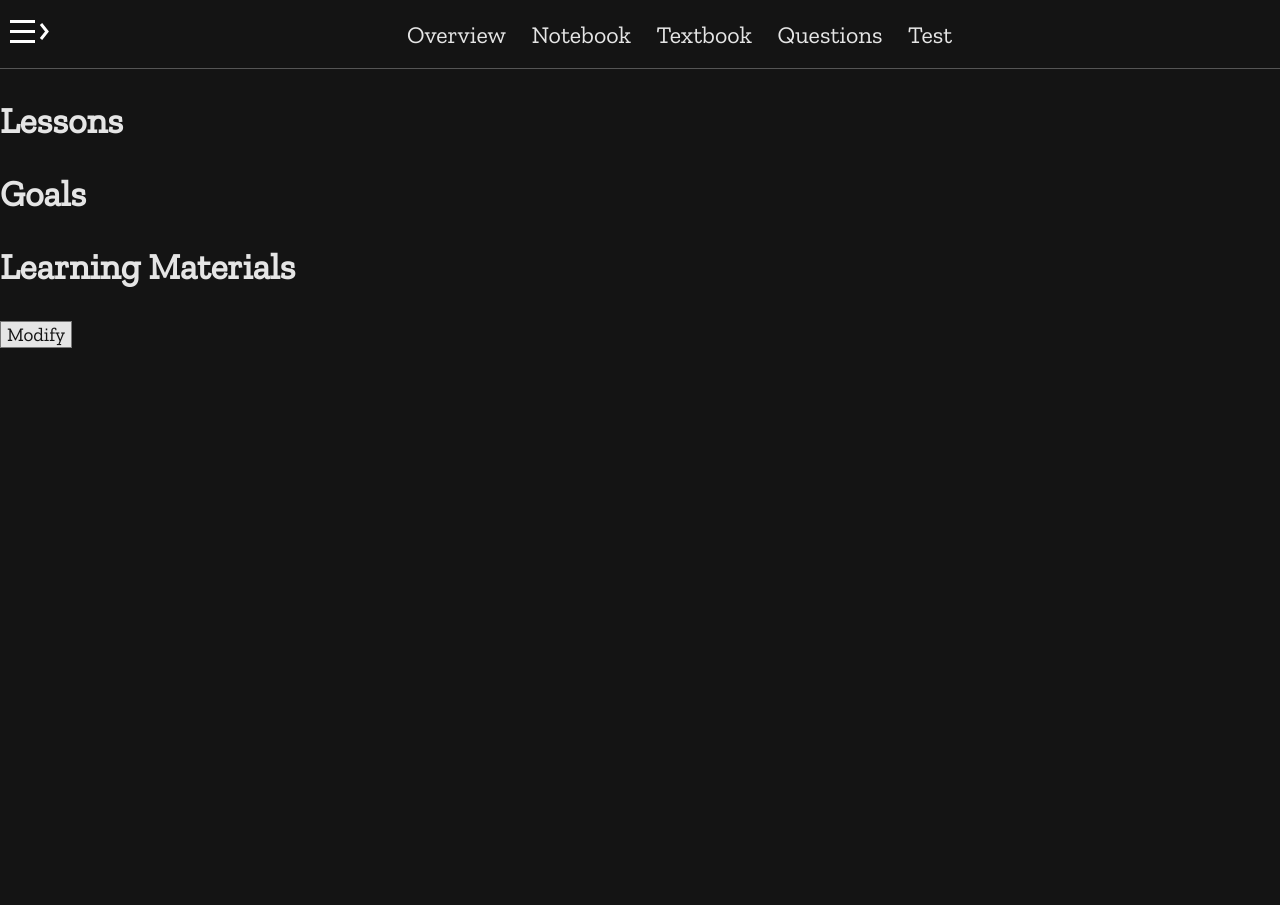
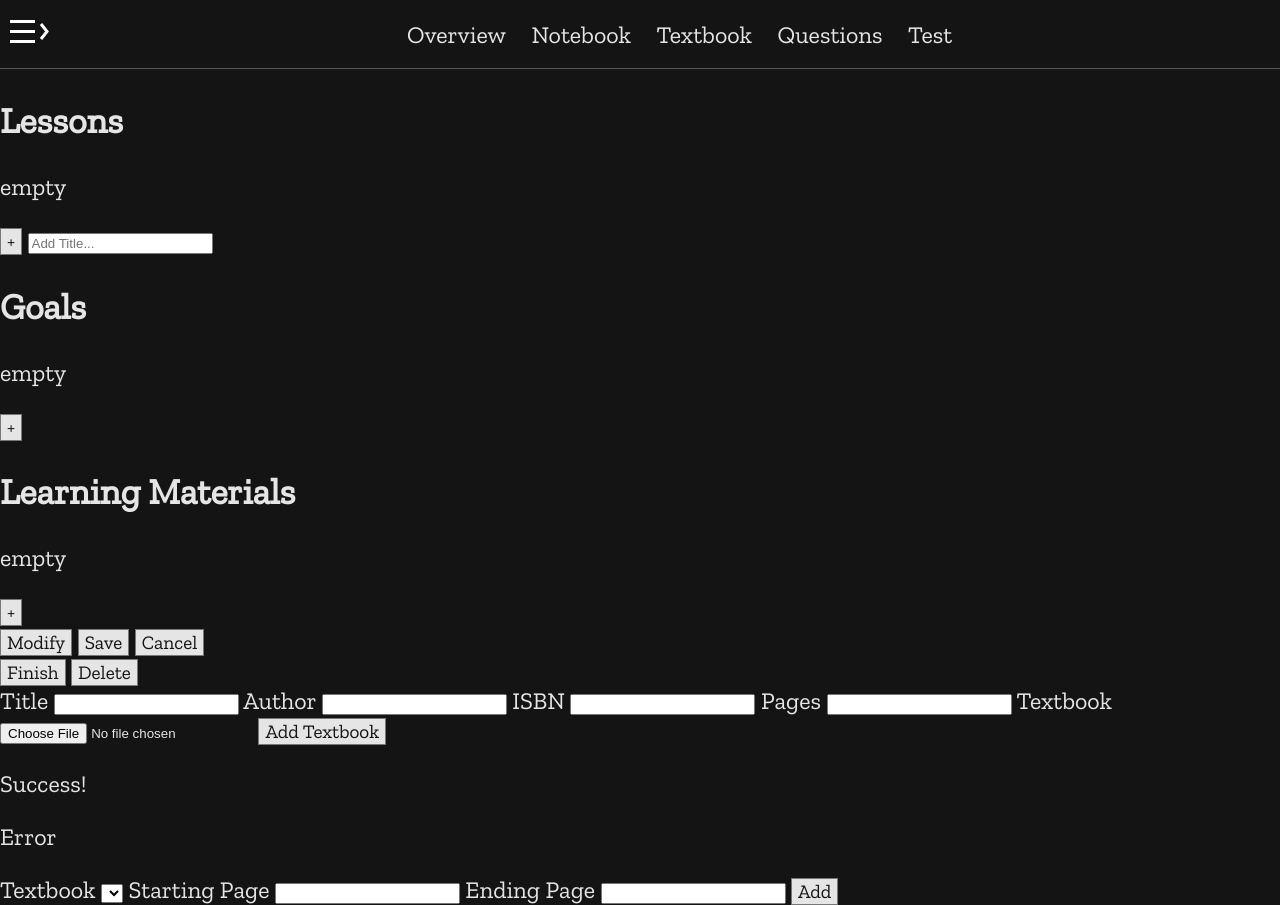
Before and after one commit to buyayub/monalect-old, a Flask app: page /monalect/1 in a window 1280 px wide. Before the commit the page ends 348 px from the top, so only its background shows below. Run offline with Flask 2, Linux system fonts and the light colour scheme; lists and menus that the app fills with data are empty.

Commit message:
finished lesson material

```diff
--- a/frontend/static/course.js
+++ b/frontend/static/course.js
@@ -34,6 +34,13 @@
 add_material.style.display = "none"
 
 document.querySelector("#material_form").style.display = "none"
+document.querySelector("#material_section").style.display= "none"
+
+edit_elements = document.querySelectorAll(".edit")
+for (element of edit_elements)
+{
+	element.style.display = "none"
+}
 
 function getCourseId() {
 	URL = window.location.pathname
@@ -57,6 +64,13 @@
 	{
 		displayLesson(lesson)
 	}
+
+	for (textbook of data['textbooks'])
+	{
+		root = document.querySelector("#material_cards")
+		displayBook(textbook, root)
+		listTextbook(textbook)
+	}
 }
 
 fetch(`${API_URL}/api/website/course/${COURSE_ID}`,  {
@@ -70,6 +84,7 @@
 })
 .then((data) =>
 {
+	console.log(data)
 	lessons = data['lessons']
 	goals = data['goals']
 	textbooks = data['textbooks']
@@ -123,7 +138,7 @@
 {
 	lesson = this.parentElement
 	lesson_id = lesson.dataset.id
-	request_body = {method: "delete"}
+
 	fetch(`${API_URL}/api/course/${COURSE_ID}/lesson/${lesson_id}`, {
 		method : 'DELETE',
 		credentials: "include",
@@ -137,6 +152,43 @@
 	})
 }
 
+function deleteTextbook()
+{
+	textbook = this.parentElement.parentElement
+	textbook_id = textbook.dataset.id
+
+	fetch(`${API_URL}/api/course/${COURSE_ID}/textbook`, {
+		method : 'DELETE',
+		credentials: 'include'
+	})
+	.then((response) =>
+	{
+		if (response.ok)
+		{
+			textbook.remove()
+		}
+	})
+}
+
+function showMaterialSection()
+{
+	material_section = document.querySelector("#material_section")
+	material_form = document.querySelector("#material_form")
+
+	material_section.setAttribute("data-id",  this.parentElement.dataset.id)
+
+	if (material_section.style.display != "none")
+	{
+		material_section.style.display = "none"
+	}
+	else
+	{
+		material_section.style.display = ""
+		material_form.style.display = "none"
+	}
+}
+
+//is DOM manipulation supposed to be this verbose
 function displayLesson(lesson)
 {
 	lesson_cards = document.querySelector("#lesson_cards")
@@ -149,6 +201,8 @@
 	delete_lesson.classList.add("delete_lesson")
 	delete_lesson.classList.add("edit")
 
+
+	// Find a less stupid way for this
 	if (document.querySelector("#modify").style.display !== "none")
 		delete_lesson.style.display = "none";
 
@@ -158,6 +212,20 @@
 
 	const lesson_material = document.createElement("div")
 	lesson_material.className = "lesson_material"
+
+	for (section of lesson['textbook_sections'])
+	{
+		displaySection(section, lesson_material)
+	}
+
+	lesson_add_material = document.createElement("button")
+	lesson_add_material.innerText = "+"
+	lesson_add_material.classList.add("edit")
+	lesson_add_material.classList.add("lesson_add_material")
+	lesson_add_material.addEventListener("click", showMaterialSection)
+
+	if (document.querySelector("#modify").style.display !== "none")
+		lesson_add_material.style.display = "none";
 
 	const lesson_questions = document.createElement("div")
 	lesson_questions.className = "lesson_questions"
@@ -185,11 +253,24 @@
 	lesson_stats = document.createElement("div")
 	lesson_stats.className = "lesson_stats"
 
+
 	lesson_questions.append(lesson_question_image, lesson_question_stat)
 	lesson_words.append(lesson_words_image, lesson_words_stat)
 	lesson_stats.append(lesson_questions, lesson_words)
-	root.append(delete_lesson, lesson_title, lesson_material, lesson_stats)
+	root.append(delete_lesson, lesson_title, lesson_material, lesson_add_material, lesson_stats)
 	lesson_cards.append(root)
+}
+
+function displaySettings()
+{
+	material_settings = document.createElement("div")
+	material_settings.className("settings")
+
+	delete_material = document.createElement("p")
+	delete_material.className("settings_delete")
+	delete_material.addEventListener("click",  deleteTextbook)
+
+	material_settings.attach(delete_material)
 }
 
 
@@ -221,21 +302,37 @@
 	})
 })
 
-
 add_material.addEventListener("click", () =>
 {
 	document.querySelector("#material_form").style.display = ""
 	document.querySelector("#material_form .success").style.display="none"
 	document.querySelector("#material_form .failure").style.display="none"
+	document.querySelector("#material_section").style.display = "none"
 })
+
+add_goal.addEventListener("click", () =>
+{
+
+}
+
+function listTextbook(data)
+{
+	material_select = document.querySelector("#material_select")
+	textbook_option = document.createElement("option")
+	textbook_option.value= data['id']
+	textbook_option.innerText = data['title']
+
+	material_select.append(textbook_option)
+}
 
 function displayBook(data, root)
 {
 	material_card = document.createElement("div")
 	material_card.className = "material_card"
+	material_card.setAttribute("data-id", data['id'])
 
 	material_image = document.createElement("img")
-	material_image.src = (data["isbn"] == null) ? "/static/textbook_red.svg" : "/static/textbook.svg"
+	material_image.src = (data["filename"] == null) ? "/static/textbook_red.svg" : "/static/textbook.svg"
 
 	material_text = document.createElement("div")
 	material_text.className = "material_text"
@@ -252,6 +349,10 @@
 	material_pages.className = "material_pages"
 	material_pages.innerText = `${data["pages"]}pg`
 
+	material_settings = document.createElement("img")
+	material_settings.className = "material_settings"
+	material_settings.addEventListener("click", displaySettings)
+
 	material_text.append(material_title, material_author)
 	material_card.append(material_image, material_text, material_pages)
 	root.append(material_card)
@@ -263,24 +364,82 @@
 	e.preventDefault();
 	var form_data = new FormData(material_form)
 	request = new XMLHttpRequest();
-	request.open("POST", `${API_URL}/api/textbook`)
+	request.open("POST", `${API_URL}/api/${COURSE_ID}/textbook`)
 	request.responseType = 'json'
+	request.withCredentials = true
 	request.onload = () =>
 	{
-		if (request.status == 202)
+		if (request.status == 201)
 		{
 			material_form.reset()
-			document.querySelector("#material_form.failure").style.display="none"
-			document.querySelector("#material_form.success").style.display=""
+			document.querySelector("#material_form .failure").style.display="none"
+			document.querySelector("#material_form .success").style.display=""
 			response = request.response
 			root = document.querySelector("#material_cards")
 			displayBook(response, root)
+			listTextbook(response)
 		}
 		else
 		{
-			document.querySelector("#material_form.success").style.display="none"
-			document.querySelector("#material_form.failure").style.display=""
+			document.querySelector("#material_form .success").style.display="none"
+			document.querySelector("#material_form .failure").style.display=""
 		}
 	}
 	request.send(form_data)
 })
+
+material_section = document.querySelector("#material_section")
+material_section.addEventListener("submit", (e) =>
+{
+	e.preventDefault();
+	lesson_id = material_section.dataset.id
+
+	var form_data = new FormData(material_section)
+	payload = {
+		textbook_id : form_data.get('textbook'),
+		lesson_id : lesson_id,
+		start_page : form_data.get('start_page'),
+		end_page : form_data.get('end_page')
+	}
+
+	fetch(`${API_URL}/api/${COURSE_ID}/section/${lesson_id}`,{
+		method: "POST",
+		headers : {"Content-Type" : "application/json"},
+		credentials: "include",
+		body: JSON.stringify(payload)
+	})
+	.then((response) =>
+	{
+		if (response.ok)
+		{
+			return response.json()
+		}
+	})
+	.then((data) =>
+	{
+		lesson_material = document.querySelector(`div[data-id=${lesson_id}] .lesson_material`)
+		displaySection(data, lesson_material)
+	})
+})
+
+
+function displaySection(data, root)
+{
+	section_img = document.createElement("img")
+	section_img.src = "/static/textbook.svg"
+	section_img.className = "section_img"
+
+	section_text = document.createElement("div")
+	section_text.className = "section_text"
+
+	section_title = document.createElement("h3")
+	section_title.className = "section_title"
+	section_title.innerText = data['title']
+
+	section_pages = document.createElement("p")
+	section_pages.className = "section_pages"
+	section_pages.innerText = `pg. ${data['start_page']}-${data['end_page']}`
+
+	section_text.append(section_title, section_pages)
+	root.append(section_img, section_text)
+}
--- a/frontend/templates/course.j2
+++ b/frontend/templates/course.j2
@@ -16,7 +16,7 @@
 					<p id="lessons_empty">empty</p>
 					<div id="lesson_cards">
 					</div>
-					<form id="add_lesson" data-lesson="1">
+					<form id="add_lesson">
 						<button type="submit">+</button>
 						<input type="text" name="title" autocomplete="off" placeholder="Add Title...">
 					</form>
@@ -47,7 +47,7 @@
 			<button id="finish">Finish</button>
 			<button id="delete">Delete</button>
 		</div>
-		<form id="material_form" enctype="multipart/form-data" method="post">
+		<form class="pop_up" id="material_form" enctype="multipart/form-data" method="post">
 			<label>Title</label>
 			<input name="title" type="text" autocomplete="" required>
 			<label>Author</label>
@@ -62,5 +62,18 @@
 			<p class="success">Success!</p>
 			<p class="failure">Error</p>
 		</form>
+		<form class="pop_up" id="material_section" enctype="multipart/form-data" method="post" data-id="">
+			<label>Textbook</label>
+			<select id="material_select" name="textbook">
+			</select>
+			<label>Starting Page</label>
+			<input type="number" name="start_page">
+			<label>Ending Page</label>
+			<input type="number" name="end_page">
+			<button type="submit">Add</button>
+		</form>
+		<form class="pop_up" id="goal_form">
+
+		</form>
 	</body>
 {% endblock body %}
```
Also changed, not shown: app.py (+105 -29 lines), frontend/static/textbook_red.svg (added), 7 other files.
